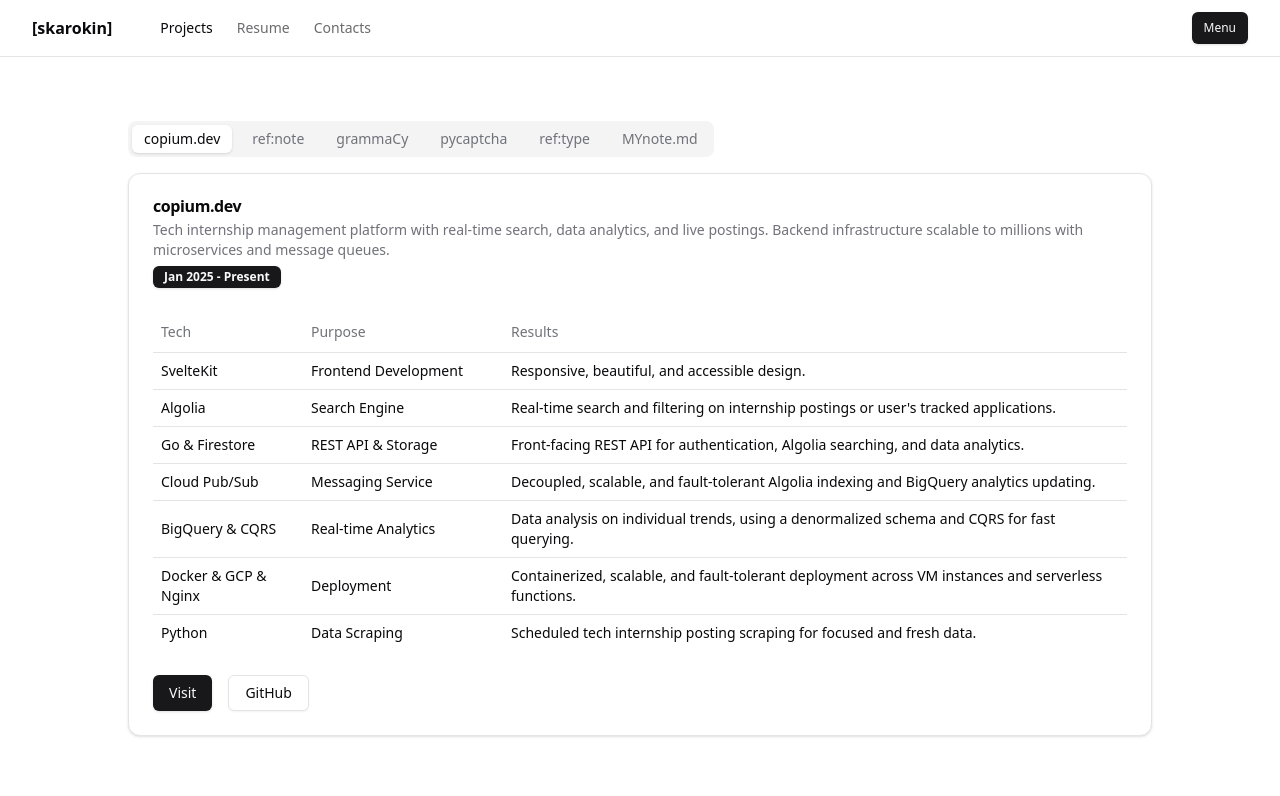
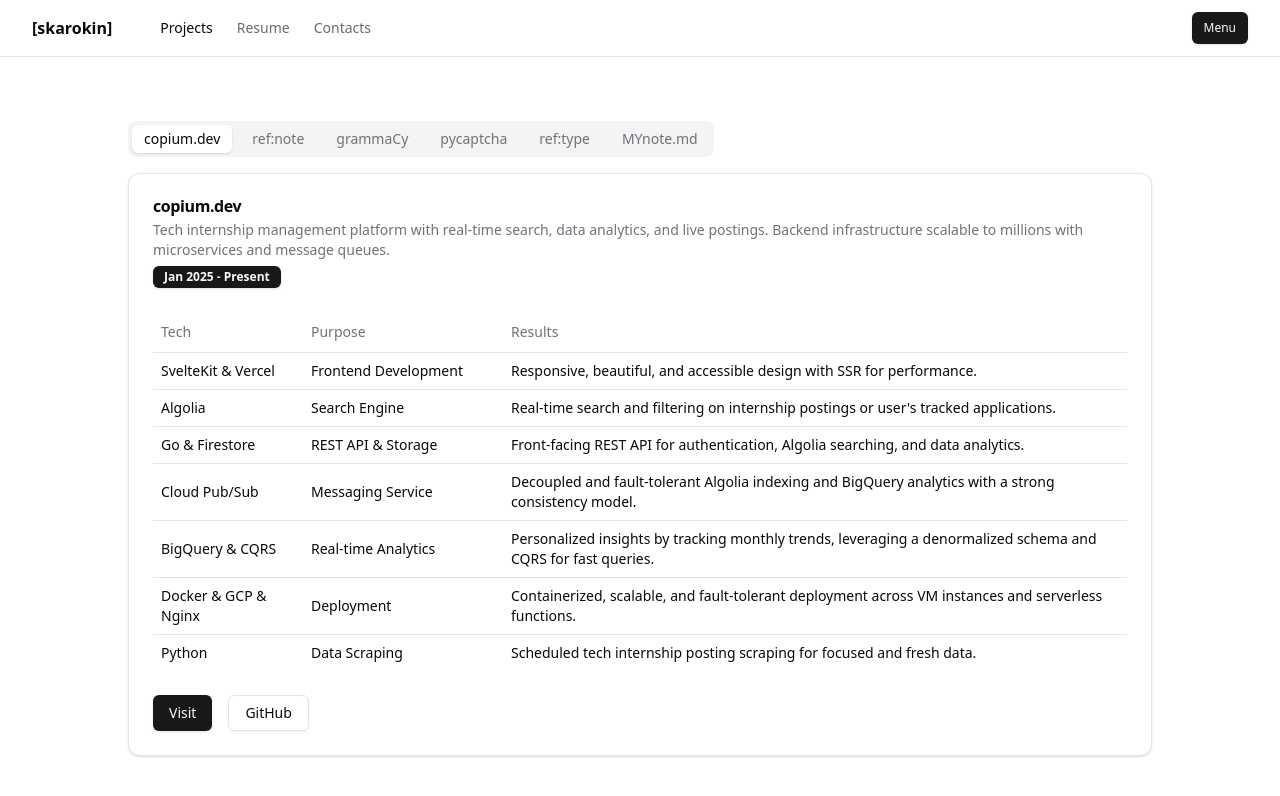
Before and after one commit to skarokin/portfolio-rehaul, a SvelteKit app: page /projects in a window 1280 px wide. Shown: the top 796 px of the page. Built offline with nearby package versions, Linux system fonts and the light colour scheme.

Commit message:
update grammacy & copium, add hover effect for Tabs, use badgeVariants for <a> in contacts/

```diff
--- a/src/routes/contacts/+page.svelte
+++ b/src/routes/contacts/+page.svelte
@@ -1,6 +1,6 @@
 <script lang="ts">
     import * as Table from "$lib/components/ui/table/index.js";
-    import { Badge } from "$lib/components/ui/badge";
+    import { badgeVariants } from "$lib/components/ui/badge/index.js";
 
     const contacts = [
         {
@@ -48,16 +48,14 @@
                         {contact.method}
                     </Table.Cell>
                     <Table.Cell>
-                        <Badge variant="outline">
                         <a
                             href={contact.href}
                             target="_blank"
                             rel="noopener noreferrer"
-                                class="p-0"
+                            class={badgeVariants()}
                         >
                             {contact.value}
                         </a>
-                        </Badge>
                     </Table.Cell>
                     <Table.Cell>
                         {contact.preferability}
--- a/src/routes/projects/+page.svelte
+++ b/src/routes/projects/+page.svelte
@@ -15,31 +15,29 @@
             github: "https://github.com/copium-dev/copium",
             table: [
                 {
-                    tech: "SvelteKit",
+                    tech: "SvelteKit & Vercel",
                     purpose: "Frontend Development",
-                    results: "Responsive, beautiful, and accessible design.",
+                    results: "Responsive, beautiful, and accessible design with SSR for performance."
                 },
                 {
                     tech: "Algolia",
                     purpose: "Search Engine",
-                    results:
-                        "Real-time search and filtering on internship postings or user's tracked applications.",
+                    results: "Real-time search and filtering on internship postings or user's tracked applications.",
                 },
                 {
                     tech: "Go & Firestore",
                     purpose: "REST API & Storage",
-                    results:
-                        "Front-facing REST API for authentication, Algolia searching, and data analytics.",
+                    results: "Front-facing REST API for authentication, Algolia searching, and data analytics.",
                 },
                 {
                     tech: "Cloud Pub/Sub",
                     purpose: "Messaging Service",
-                    results: "Decoupled, scalable, and fault-tolerant Algolia indexing and BigQuery analytics updating."
+                    results: "Decoupled and fault-tolerant Algolia indexing and BigQuery analytics with a strong consistency model."
                 },
                 {
                     tech: "BigQuery & CQRS",
                     purpose: "Real-time Analytics",
-                    results: "Data analysis on individual trends, using a denormalized schema and CQRS for fast querying."
+                    results: "Personalized insights by tracking monthly trends, leveraging a denormalized schema and CQRS for fast queries."
                 },
                 {
                     tech: "Docker & GCP & Nginx",
@@ -96,8 +94,8 @@
             table: [
                 {
                     tech: "Python",
-                    purpose: "Data Preprocessing & Rule Generation",
-                    results: "Inject real-world grammar errors via inflection into datasets with dependency trees, POS tags, and morphological analysis.",
+                    purpose: "Augmentation Pipeline",
+                    results: "Injects real-world grammar errors via inflection into datasets by analyzing dependency trees, POS tags, and morphological features."
                 },
                 {
                     tech: "Flask",
@@ -110,7 +108,7 @@
                     results: "Fault-tolerant and HTTPS-secured API calls for quick, accurate, and interpretable grammar and spell checking.",
                 },
                 {
-                    tech: "SvelteKit",
+                    tech: "SvelteKit & Firebase",
                     purpose: "Documentation & API Reference",
                     results: "Interactive API reference, extensive integration guides, detailed documentation, and devblog.",
                 }
@@ -197,7 +195,7 @@
         <div class="overflow-x-auto rounded-lg">
             <Tabs.List class="flex gap-2 w-fit whitespace-nowrap">
               {#each cards as card}
-                <Tabs.Trigger value={card.title}>{card.title}</Tabs.Trigger>
+                <Tabs.Trigger class="hover:text-foreground/80 transition-colors" value={card.title}>{card.title}</Tabs.Trigger>
               {/each}
             </Tabs.List>
         </div>
```
Lines whose indentation alone changed are shown as unchanged.
